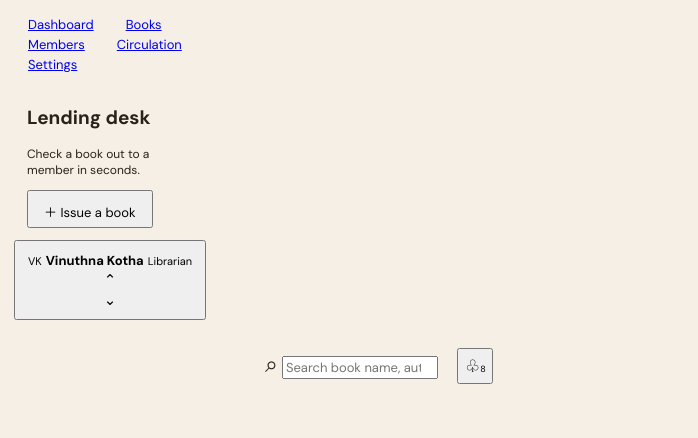
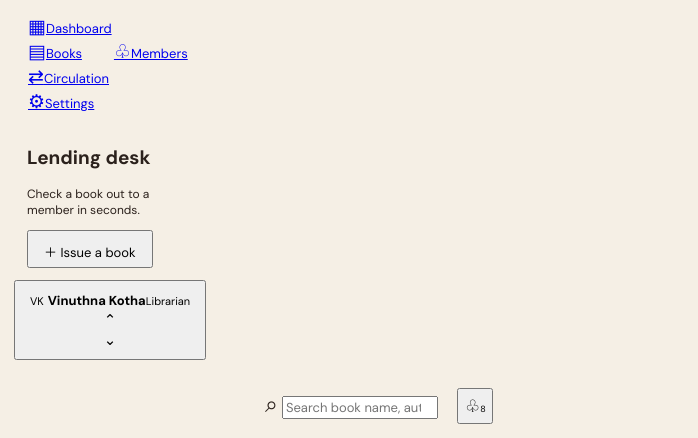
Before and after one commit to vinuthnareddy0/Libra, a plain HTML site: page index.html in a window 1280 px wide. Shown: the part 79-517 px from the top of the page, without its empty margins (0-698 px from the left). Drawn offline with Linux system fonts and the light colour scheme; no server answers.

Commit message:
updated index

```diff
--- a/index.html
+++ b/index.html
@@ -10,41 +10,28 @@
   <link rel="stylesheet" href="styles.css">
 </head>
 <body>
-
   <aside class="sidebar">
-  <a class="brand" href="#" aria-label="Libra home">
-    <span class="brand-mark">Ⅲ</span>
-    <span>Libra</span>
-  </a>
-
+    <a class="brand" href="#" aria-label="Libra home"><span class="brand-mark">Ⅲ</span><span>Libra</span></a>
     <nav class="nav" aria-label="Main navigation">
-    <a class="nav-link active" href="#dashboard">Dashboard</a>
-    <a class="nav-link" href="books.html">Books</a>
-    <a class="nav-link" href="members.html">Members</a>
-    <a class="nav-link" href="circulation.html">Circulation</a>
-    <a class="nav-link" href="settings.html">Settings</a>
+      <a class="nav-link active" href="#dashboard"><span class="nav-icon">▦</span>Dashboard</a>
+      <a class="nav-link" href="books.html"><span class="nav-icon">▤</span>Books</a>
+      <a class="nav-link" href="members.html"><span class="nav-icon">♧</span>Members</a>
+      <a class="nav-link" href="circulation.html"><span class="nav-icon">⇄</span>Circulation</a>
+      <a class="nav-link" href="settings.html"><span class="nav-icon">⚙</span>Settings</a>
     </nav>
-
     <div class="sidebar-bottom">
       <section class="lending-card">
         <h2>Lending desk</h2>
         <p>Check a book out to a member in seconds.</p>
-      <button class="btn btn-orange btn-wide" id="openIssue">
-        <span>＋</span> Issue a book
-      </button>
+        <button class="btn btn-orange btn-wide" id="openIssue"><span>＋</span> Issue a book</button>
       </section>
-
       <button class="profile" id="profileButton" aria-label="Librarian profile">
         <span class="avatar avatar-dark">VK</span>
-      <span class="profile-copy">
-        <strong>Vinuthna Kotha</strong>
-        <small>Librarian</small>
-      </span>
+        <span class="profile-copy"><strong>Vinuthna Kotha</strong><small>Librarian</small></span>
         <span class="chevrons">⌃<br>⌄</span>
       </button>
     </div>
   </aside>
-
 
   <main class="main" id="dashboard">
     <header class="topbar">
```
Lines whose indentation alone changed are shown as unchanged.
